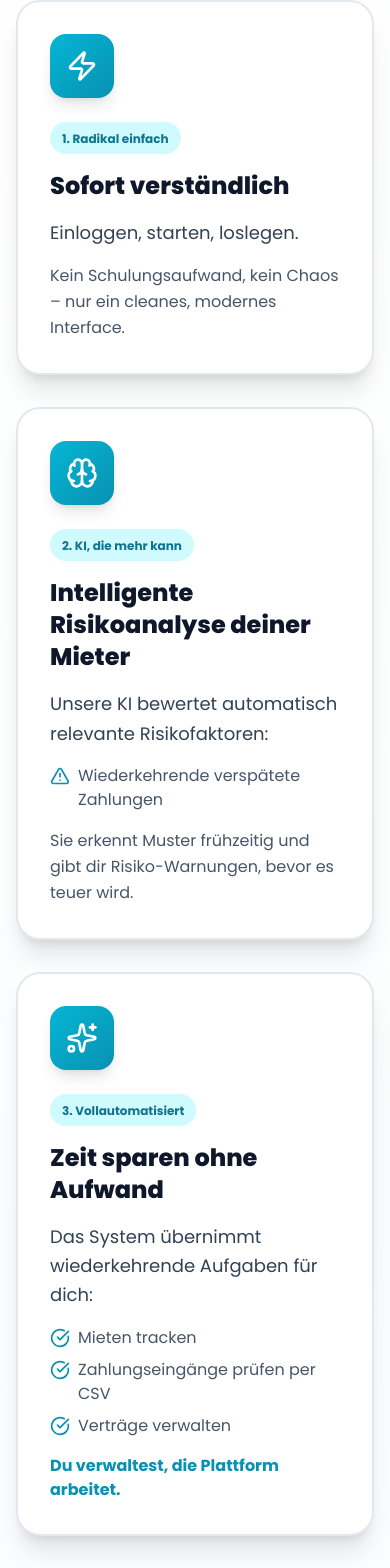
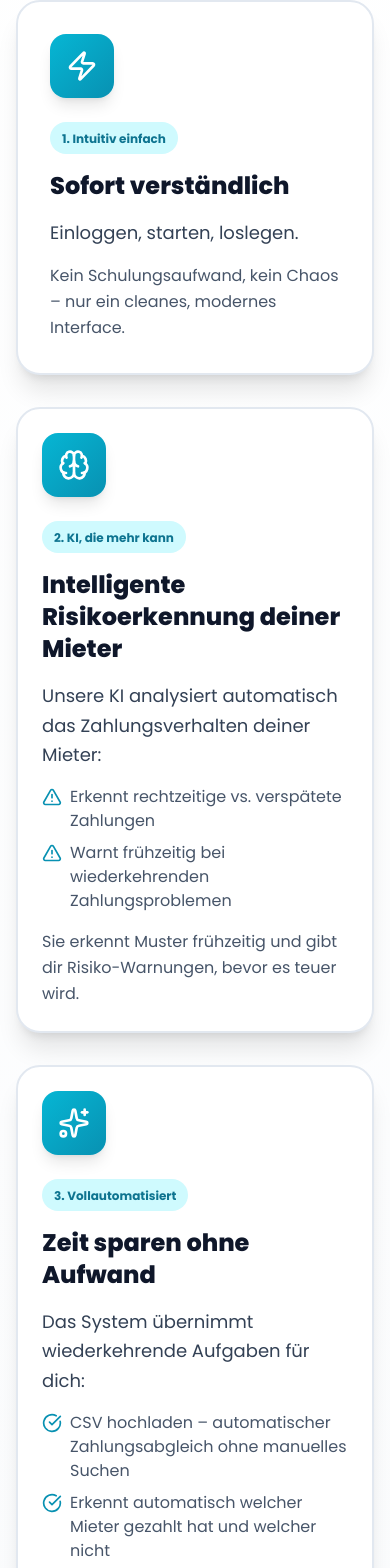
Before and after one commit to E-AKG/frontend-2, a React (Vite) app: page / in a window 390 px wide. Shown: the part 1352-2920 px from the top of the page. Built offline with nearby package versions, Linux system fonts and the light colour scheme; no server answers.

Commit message:
Add files via upload

```diff
--- a/src/pages/Landing.jsx
+++ b/src/pages/Landing.jsx
@@ -5,10 +5,10 @@ import Button from "../components/Button";
 export default function Landing() {
 
   return (
-    <div className="min-h-screen bg-white overflow-hidden">
+    <div className="min-h-screen bg-white overflow-x-hidden w-full max-w-full">
       {/* Header - Modern & Glassmorphic */}
-      <header className="fixed top-0 left-0 right-0 z-50 border-b border-white/10 bg-white/80 backdrop-blur-xl shadow-sm">
-        <div className="container mx-auto px-4 sm:px-6 py-3 sm:py-4">
+      <header className="fixed top-0 left-0 right-0 z-50 border-b border-white/10 bg-white/80 backdrop-blur-xl shadow-sm w-full max-w-full overflow-x-hidden">
+        <div className="container mx-auto px-4 sm:px-6 py-3 sm:py-4 max-w-full">
           <div className="flex items-center justify-between h-14 sm:h-16">
             <Link to="/" className="flex items-center group touch-manipulation">
               <img
@@ -42,9 +42,9 @@ export default function Landing() {
       </header>
 
       {/* Hero Section - Clean & Modern */}
-      <section className="relative overflow-hidden bg-white min-h-screen flex items-center pt-20">
-        <div className="container mx-auto px-4 sm:px-6 relative z-10 py-12 sm:py-16 md:py-20 lg:py-24">
-          <div className="max-w-7xl mx-auto">
+      <section className="relative overflow-x-hidden bg-white min-h-screen flex items-center pt-20 w-full max-w-full">
+        <div className="container mx-auto px-4 sm:px-6 relative z-10 py-12 sm:py-16 md:py-20 lg:py-24 max-w-full">
+          <div className="max-w-7xl mx-auto w-full">
             <div className="text-center mb-8 sm:mb-12 md:mb-16">
               {/* Badge */}
               <div className="inline-flex items-center justify-center px-4 sm:px-6 md:px-8 py-2 sm:py-2.5 md:py-3 bg-primary-50 rounded-full mb-6 sm:mb-8 md:mb-10 border-2 border-primary-200 shadow-md animate-fade-in">
@@ -148,9 +148,9 @@ export default function Landing() {
       </section>
 
       {/* USPs Section - Why Immpire? */}
-      <section id="features-section" className="py-20 sm:py-28 md:py-36 bg-gradient-to-b from-white to-slate-50 relative">
-        <div className="container mx-auto px-4 sm:px-6 relative z-10">
-          <div className="max-w-5xl mx-auto text-center mb-16 sm:mb-20 md:mb-28">
+      <section id="features-section" className="py-20 sm:py-28 md:py-36 bg-gradient-to-b from-white to-slate-50 relative w-full max-w-full overflow-x-hidden">
+        <div className="container mx-auto px-4 sm:px-6 relative z-10 max-w-full">
+          <div className="max-w-5xl mx-auto text-center mb-16 sm:mb-20 md:mb-28 w-full">
             <div className="inline-block px-4 py-1.5 bg-primary-100 rounded-full mb-4">
               <span className="text-sm font-bold text-primary-700">Warum Immpire?</span>
             </div>
@@ -162,7 +162,7 @@ export default function Landing() {
             </p>
           </div>
 
-          <div className="max-w-6xl mx-auto space-y-8 sm:space-y-12 md:space-y-16">
+          <div className="max-w-6xl mx-auto space-y-8 sm:space-y-12 md:space-y-16 w-full px-0">
             {/* USP 1: Radikal einfach */}
             <div className="bg-white rounded-3xl p-8 sm:p-10 md:p-12 border-2 border-slate-200 shadow-xl hover:shadow-2xl transition-all">
               <div className="flex flex-col md:flex-row gap-6 md:gap-8 items-start">
@@ -171,7 +171,7 @@ export default function Landing() {
                 </div>
                 <div className="flex-1">
                   <div className="inline-block px-3 py-1 bg-primary-100 rounded-full mb-4">
-                    <span className="text-xs font-bold text-primary-700">1. Radikal einfach</span>
+                    <span className="text-xs font-bold text-primary-700">1. Intuitiv einfach</span>
                   </div>
                   <h3 className="text-2xl sm:text-3xl md:text-4xl font-extrabold text-slate-900 mb-4">
                     Sofort verständlich
@@ -187,7 +187,7 @@ export default function Landing() {
             </div>
 
             {/* USP 2: KI Risikoanalyse */}
-            <div className="bg-white rounded-3xl p-8 sm:p-10 md:p-12 border-2 border-slate-200 shadow-xl hover:shadow-2xl transition-all">
+            <div className="bg-white rounded-3xl p-6 sm:p-8 md:p-10 lg:p-12 border-2 border-slate-200 shadow-xl hover:shadow-2xl transition-all w-full max-w-full">
               <div className="flex flex-col md:flex-row gap-6 md:gap-8 items-start">
                 <div className="flex-shrink-0 w-16 h-16 sm:w-20 sm:h-20 bg-gradient-to-br from-primary-500 to-primary-600 rounded-2xl flex items-center justify-center shadow-lg">
                   <Brain className="w-8 h-8 sm:w-10 sm:h-10 text-white" />
@@ -197,15 +197,19 @@ export default function Landing() {
                     <span className="text-xs font-bold text-primary-700">2. KI, die mehr kann</span>
                   </div>
                   <h3 className="text-2xl sm:text-3xl md:text-4xl font-extrabold text-slate-900 mb-4">
-                    Intelligente Risikoanalyse deiner Mieter
+                    Intelligente Risikoerkennung deiner Mieter
                   </h3>
                   <p className="text-lg sm:text-xl text-slate-700 mb-4 leading-relaxed">
-                    Unsere KI bewertet automatisch relevante Risikofaktoren:
+                    Unsere KI analysiert automatisch das Zahlungsverhalten deiner Mieter:
                   </p>
                   <ul className="space-y-2 text-base sm:text-lg text-slate-600">
                     <li className="flex items-start gap-2">
                       <AlertTriangle className="w-5 h-5 text-primary-600 flex-shrink-0 mt-0.5" />
-                      <span>Wiederkehrende verspätete Zahlungen</span>
+                      <span>Erkennt rechtzeitige vs. verspätete Zahlungen</span>
+                    </li>
+                    <li className="flex items-start gap-2">
+                      <AlertTriangle className="w-5 h-5 text-primary-600 flex-shrink-0 mt-0.5" />
+                      <span>Warnt frühzeitig bei wiederkehrenden Zahlungsproblemen</span>
                     </li>
                   </ul>
                   <p className="text-base sm:text-lg text-slate-600 mt-4 leading-relaxed">
@@ -216,7 +220,7 @@ export default function Landing() {
             </div>
 
             {/* USP 3: Vollautomatisierung */}
-            <div className="bg-white rounded-3xl p-8 sm:p-10 md:p-12 border-2 border-slate-200 shadow-xl hover:shadow-2xl transition-all">
+            <div className="bg-white rounded-3xl p-6 sm:p-8 md:p-10 lg:p-12 border-2 border-slate-200 shadow-xl hover:shadow-2xl transition-all w-full max-w-full">
               <div className="flex flex-col md:flex-row gap-6 md:gap-8 items-start">
                 <div className="flex-shrink-0 w-16 h-16 sm:w-20 sm:h-20 bg-gradient-to-br from-primary-500 to-primary-600 rounded-2xl flex items-center justify-center shadow-lg">
                   <SparklesIcon className="w-8 h-8 sm:w-10 sm:h-10 text-white" />
@@ -234,15 +238,15 @@ export default function Landing() {
                   <ul className="space-y-2 text-base sm:text-lg text-slate-600">
                     <li className="flex items-start gap-2">
                       <CheckCircle className="w-5 h-5 text-primary-600 flex-shrink-0 mt-0.5" />
-                      <span>Mieten tracken</span>
+                      <span>CSV hochladen – automatischer Zahlungsabgleich ohne manuelles Suchen</span>
                     </li>
                     <li className="flex items-start gap-2">
                       <CheckCircle className="w-5 h-5 text-primary-600 flex-shrink-0 mt-0.5" />
-                      <span>Zahlungseingänge prüfen per CSV</span>
+                      <span>Erkennt automatisch welcher Mieter gezahlt hat und welcher nicht</span>
                     </li>
                     <li className="flex items-start gap-2">
                       <CheckCircle className="w-5 h-5 text-primary-600 flex-shrink-0 mt-0.5" />
-                      <span>Verträge verwalten</span>
+                      <span>Verträge verwalten und Dokumente organisieren</span>
                     </li>
                   </ul>
                   <p className="text-base sm:text-lg text-primary-600 font-bold mt-4">
@@ -253,7 +257,7 @@ export default function Landing() {
             </div>
 
             {/* USP 4: Alles im Blick */}
-            <div className="bg-white rounded-3xl p-8 sm:p-10 md:p-12 border-2 border-slate-200 shadow-xl hover:shadow-2xl transition-all">
+            <div className="bg-white rounded-3xl p-6 sm:p-8 md:p-10 lg:p-12 border-2 border-slate-200 shadow-xl hover:shadow-2xl transition-all w-full max-w-full">
               <div className="flex flex-col md:flex-row gap-6 md:gap-8 items-start">
                 <div className="flex-shrink-0 w-16 h-16 sm:w-20 sm:h-20 bg-gradient-to-br from-primary-500 to-primary-600 rounded-2xl flex items-center justify-center shadow-lg">
                   <BarChart3 className="w-8 h-8 sm:w-10 sm:h-10 text-white" />
@@ -273,7 +277,7 @@ export default function Landing() {
             </div>
 
             {/* USP 5: Perfekt skaliert */}
-            <div className="bg-white rounded-3xl p-8 sm:p-10 md:p-12 border-2 border-slate-200 shadow-xl hover:shadow-2xl transition-all">
+            <div className="bg-white rounded-3xl p-6 sm:p-8 md:p-10 lg:p-12 border-2 border-slate-200 shadow-xl hover:shadow-2xl transition-all w-full max-w-full">
               <div className="flex flex-col md:flex-row gap-6 md:gap-8 items-start">
                 <div className="flex-shrink-0 w-16 h-16 sm:w-20 sm:h-20 bg-gradient-to-br from-primary-500 to-primary-600 rounded-2xl flex items-center justify-center shadow-lg">
                   <Infinity className="w-8 h-8 sm:w-10 sm:h-10 text-white" />
@@ -293,7 +297,7 @@ export default function Landing() {
             </div>
 
             {/* USP 6: Moderne Technologie */}
-            <div className="bg-white rounded-3xl p-8 sm:p-10 md:p-12 border-2 border-slate-200 shadow-xl hover:shadow-2xl transition-all">
+            <div className="bg-white rounded-3xl p-6 sm:p-8 md:p-10 lg:p-12 border-2 border-slate-200 shadow-xl hover:shadow-2xl transition-all w-full max-w-full">
               <div className="flex flex-col md:flex-row gap-6 md:gap-8 items-start">
                 <div className="flex-shrink-0 w-16 h-16 sm:w-20 sm:h-20 bg-gradient-to-br from-primary-500 to-primary-600 rounded-2xl flex items-center justify-center shadow-lg">
                   <Globe className="w-8 h-8 sm:w-10 sm:h-10 text-white" />
@@ -306,8 +310,8 @@ export default function Landing() {
                     Statt veralteter Software
                   </h3>
                   <div className="grid grid-cols-2 sm:grid-cols-3 gap-3 sm:gap-4">
-                    {['schnell', 'DSGVO-konform', 'cloudbasiert', 'mobil optimiert', 'smart vernetzt'].map((tech, idx) => (
-                      <div key={idx} className="flex items-center gap-2 px-3 py-2 bg-primary-50 rounded-lg">
+                    {['schnell', 'DSGVO-konform', 'web-basiert also überall nutzbar', 'mobil optimiert', 'smart vernetzt'].map((tech, idx) => (
+                      <div key={idx} className={`flex items-center gap-2 px-3 py-2 bg-primary-50 rounded-lg ${tech.includes('web-basiert') ? 'col-span-2 sm:col-span-1' : ''}`}>
                         <CheckCircle className="w-4 h-4 text-primary-600 flex-shrink-0" />
                         <span className="text-sm sm:text-base font-semibold text-slate-700">{tech}</span>
                       </div>
@@ -317,37 +321,15 @@ export default function Landing() {
               </div>
             </div>
 
-            {/* USP 7: Entwickelt für Vermieter */}
-            <div className="bg-gradient-to-br from-primary-600 to-primary-700 rounded-3xl p-8 sm:p-10 md:p-12 text-white shadow-2xl">
-              <div className="flex flex-col md:flex-row gap-6 md:gap-8 items-start">
-                <div className="flex-shrink-0 w-16 h-16 sm:w-20 sm:h-20 bg-white/20 rounded-2xl flex items-center justify-center shadow-lg backdrop-blur-sm">
-                  <Users className="w-8 h-8 sm:w-10 sm:h-10 text-white" />
-                </div>
-                <div className="flex-1">
-                  <div className="inline-block px-3 py-1 bg-white/20 rounded-full mb-4 backdrop-blur-sm">
-                    <span className="text-xs font-bold text-white">7. Entwickelt für Vermieter</span>
-                  </div>
-                  <h3 className="text-2xl sm:text-3xl md:text-4xl font-extrabold mb-4">
-                    Nicht für Großkonzerne
-                  </h3>
-                  <p className="text-lg sm:text-xl mb-4 leading-relaxed opacity-95">
-                    Ein Tool, das echte Probleme löst. Ein Tool, das mitdenkt.
-                  </p>
-                  <p className="text-base sm:text-lg font-bold leading-relaxed">
-                    Ein Tool, das dein Immobilien-Reich schützt und wachsen lässt.
-                  </p>
-                </div>
-              </div>
-            </div>
           </div>
         </div>
       </section>
 
 
       {/* CTA Section - Clean & Modern */}
-      <section className="py-20 sm:py-28 md:py-36 bg-white relative">
-        <div className="container mx-auto px-4 sm:px-6 relative z-10">
-          <div className="max-w-5xl mx-auto text-center">
+      <section className="py-20 sm:py-28 md:py-36 bg-white relative w-full max-w-full overflow-x-hidden">
+        <div className="container mx-auto px-4 sm:px-6 relative z-10 max-w-full">
+          <div className="max-w-5xl mx-auto text-center w-full">
             <div className="inline-block px-4 py-1.5 bg-primary-100 rounded-full mb-6">
               <span className="text-sm font-bold text-primary-700">Bereit loszulegen?</span>
             </div>
@@ -365,8 +347,7 @@ export default function Landing() {
               <Link to="/register" className="w-full sm:w-auto touch-manipulation">
                 <Button
                   size="lg"
-                  variant="secondary"
-                  className="bg-primary-600 hover:bg-primary-700 text-white w-full sm:w-auto px-8 sm:px-12 md:px-16 py-5 sm:py-6 md:py-7 text-lg sm:text-xl md:text-2xl lg:text-3xl font-bold shadow-lg hover:shadow-xl transition-all transform active:scale-95 sm:hover:scale-105"
+                  className="bg-primary-600 hover:bg-primary-700 text-white border-0 w-full sm:w-auto px-8 sm:px-12 md:px-16 py-5 sm:py-6 md:py-7 text-lg sm:text-xl md:text-2xl lg:text-3xl font-bold shadow-lg hover:shadow-xl transition-all transform active:scale-95 sm:hover:scale-105"
                 >
                   <span className="flex items-center justify-center gap-2 sm:gap-3">
                     <Rocket className="w-5 h-5 sm:w-6 sm:h-6 md:w-7 md:h-7" />
@@ -408,9 +389,9 @@ export default function Landing() {
       </section>
 
       {/* Support Section */}
-      <section className="py-12 sm:py-16 bg-gradient-to-br from-slate-50 to-white border-t border-slate-200">
-        <div className="container mx-auto px-4 sm:px-6">
-          <div className="max-w-4xl mx-auto">
+      <section className="py-12 sm:py-16 bg-gradient-to-br from-slate-50 to-white border-t border-slate-200 w-full max-w-full overflow-x-hidden">
+        <div className="container mx-auto px-4 sm:px-6 max-w-full">
+          <div className="max-w-4xl mx-auto w-full">
             <div className="bg-white rounded-2xl border-2 border-slate-200 p-4 sm:p-6 md:p-8 lg:p-10 shadow-lg">
               <div className="flex flex-col sm:flex-row items-start gap-4 sm:gap-6">
                 <div className="flex-shrink-0 w-12 h-12 sm:w-14 sm:h-14 bg-gradient-to-br from-primary-500 to-primary-600 rounded-xl flex items-center justify-center">
@@ -450,8 +431,8 @@ export default function Landing() {
       </section>
 
       {/* Footer - Modern with IZENIC Branding */}
-      <footer className="border-t border-slate-200 bg-white py-10 sm:py-12 md:py-14">
-        <div className="container mx-auto px-4 sm:px-6">
+      <footer className="border-t border-slate-200 bg-white py-10 sm:py-12 md:py-14 w-full max-w-full overflow-x-hidden">
+        <div className="container mx-auto px-4 sm:px-6 max-w-full">
           <div className="grid grid-cols-1 md:grid-cols-3 gap-8 mb-8">
             {/* Immpire Branding */}
             <div>
```
